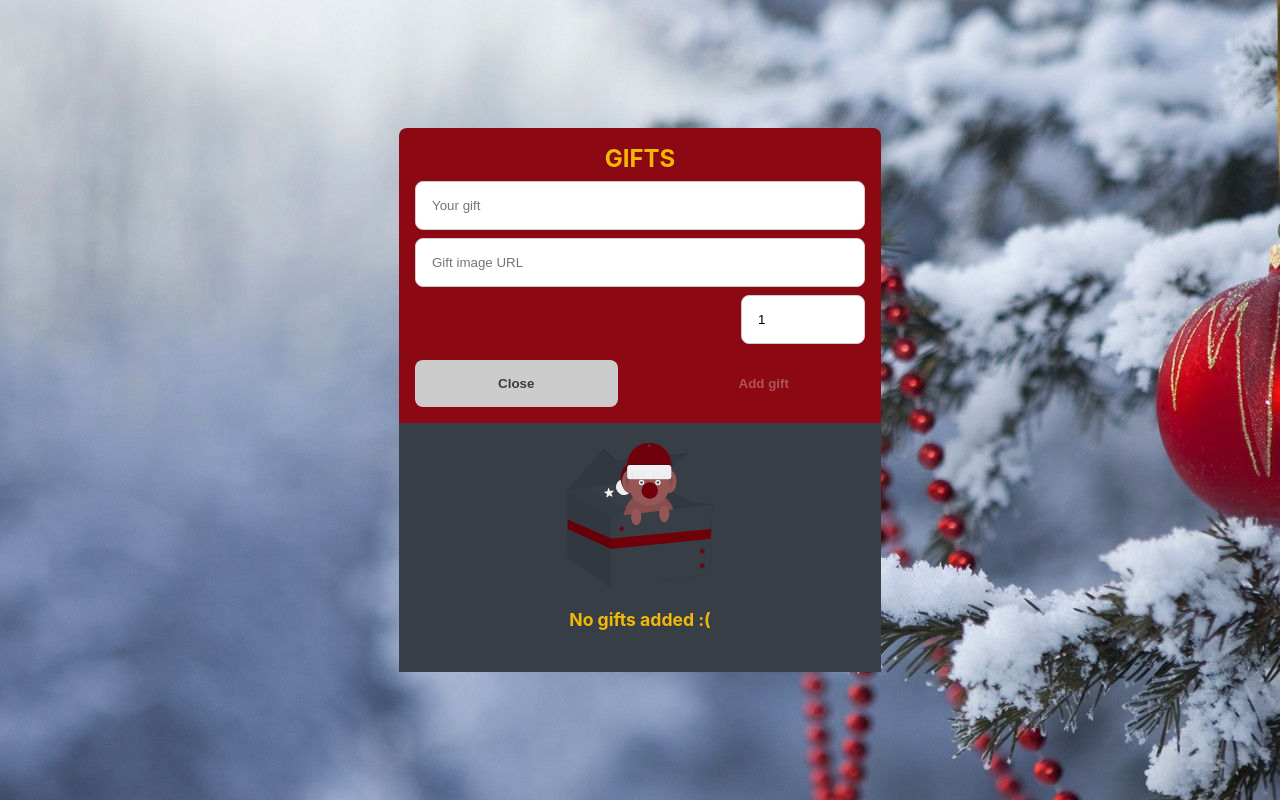
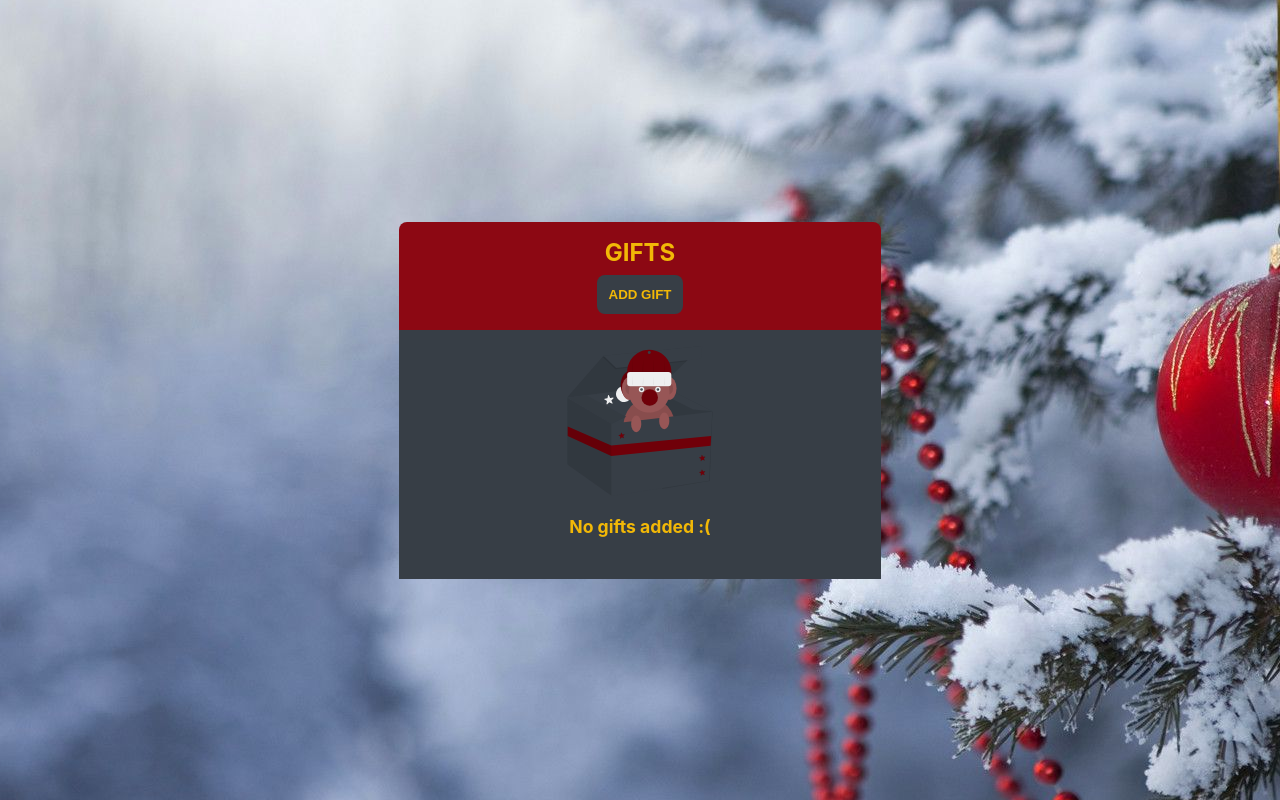
Before and after one commit to lopez-tomas/adviency, a React (Create React App) app: page / in a window 1280 px wide. Built offline with nearby package versions, Linux system fonts and the light colour scheme.

Commit message:
[FEAT]: using Modal container instead of Form container. Button added to manga setShow(true/false) for Modal.

```diff
--- a/src/App.jsx
+++ b/src/App.jsx
@@ -1,19 +1,21 @@
-import React from 'react';
+import React, { useState } from 'react';
 import AppContext from './context/AppContext';
 import useInitialState from './hooks/useInitialState';
-import Form from './containers/Form';
+import Modal from './containers/Modal';
 import GiftList from './containers/GiftList';
 import './styles/App.sass';
 
 const App = () => {
   const initialState = useInitialState();
+  const [show, setShow] = useState(false);
 
   return (
     <AppContext.Provider value={initialState}>
-      <main className='App'>
+      <main className="App">
         <section className="Form-container">
           <h1>Gifts</h1>
-          <Form />
+          <button onClick={() => setShow(true)}>Add gift</button>
+          <Modal show={show} onClose={() => setShow(false)} />
         </section>
         <section className="GiftList-container">
           <GiftList />
```
